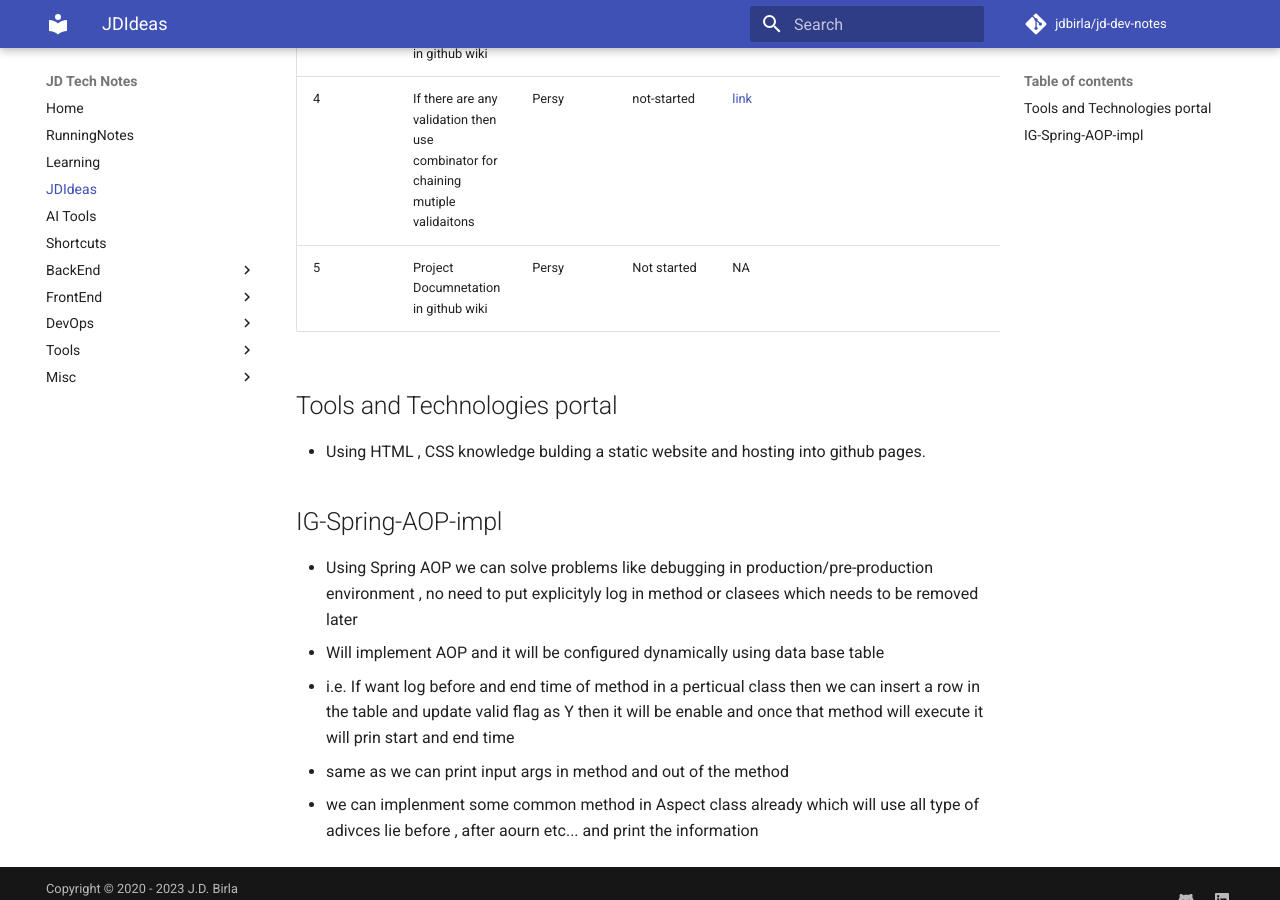
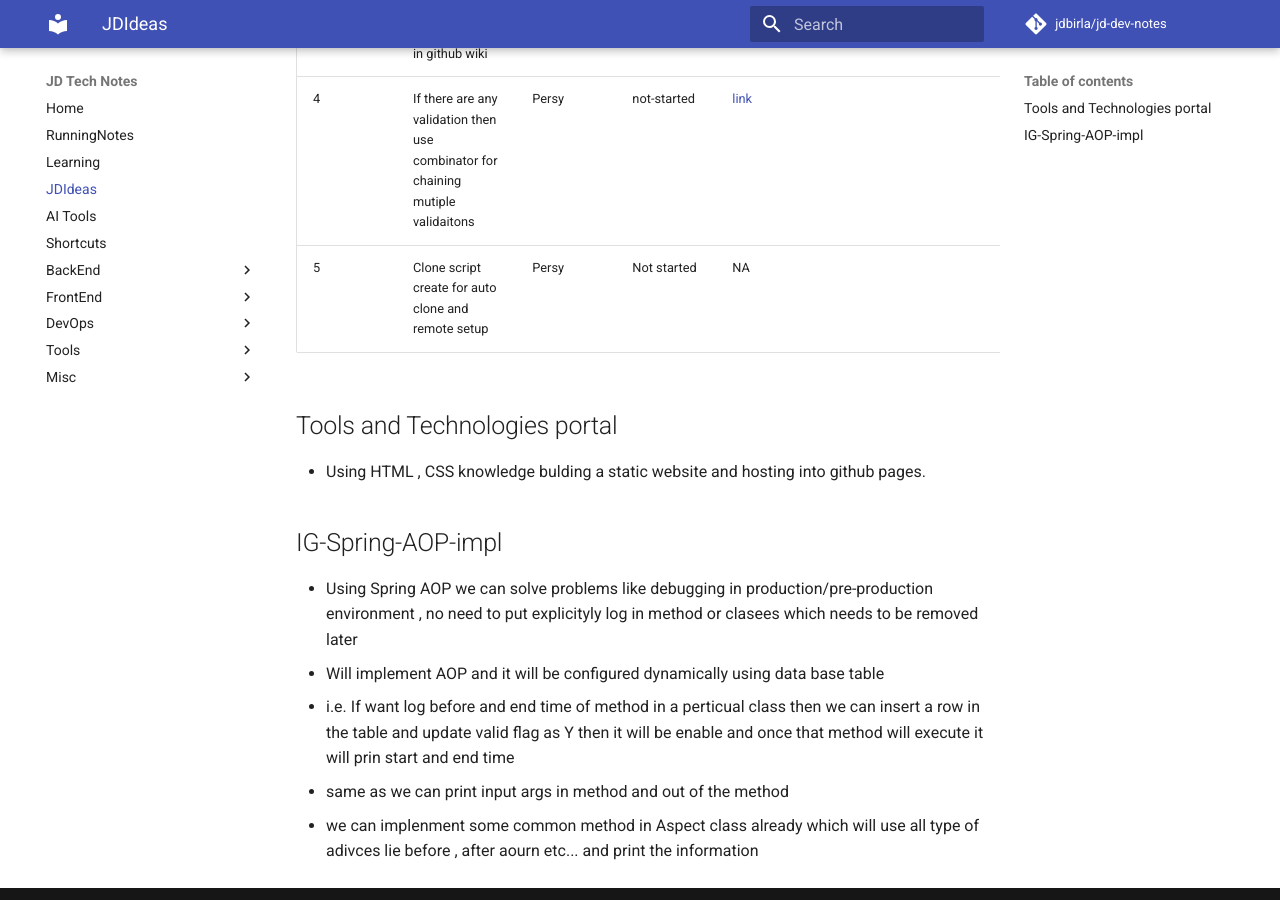
Before and after one commit to jdbirla/jd-dev-notes, an MkDocs documentation site: the page built from docs/jdideas.md, in a window 1280 px wide and 900 px high, scrolled down 475 px. Built offline with MkDocs 1.6.1 and Material for MkDocs 9.7.7, drawn with Linux system fonts in a browser that asks for light colours; comment, search, counter and statistics services are not loaded.

Commit message:
Update jdideas.md

```diff
--- a/docs/jdideas.md
+++ b/docs/jdideas.md
@@ -7,7 +7,8 @@ This repo will contain my ideas to implement or solving any problem using a tech
  |2  |IG-Spring-AOP-impl |DXC use       |Done    |-    |[Details](#ig-spring-aop-impl)	  |
  |3  |Project Documnetation in github wiki| Persy | Not started | NA | NA |
  |4  |If there are any validation then use combinator for chaining mutiple validaitons| Persy |not-started | [link](https://jdbirla-dev-notes.netlify.app/java/javajdguide/#combinator-pattern) | NA |
- |5  |Project Documnetation in github wiki| Persy | Not started | NA | NA |
+ |5  |Clone script create for auto clone and remote setup| Persy | Not started | NA | NA |
+
 
 
 ## Tools and Technologies portal
```
